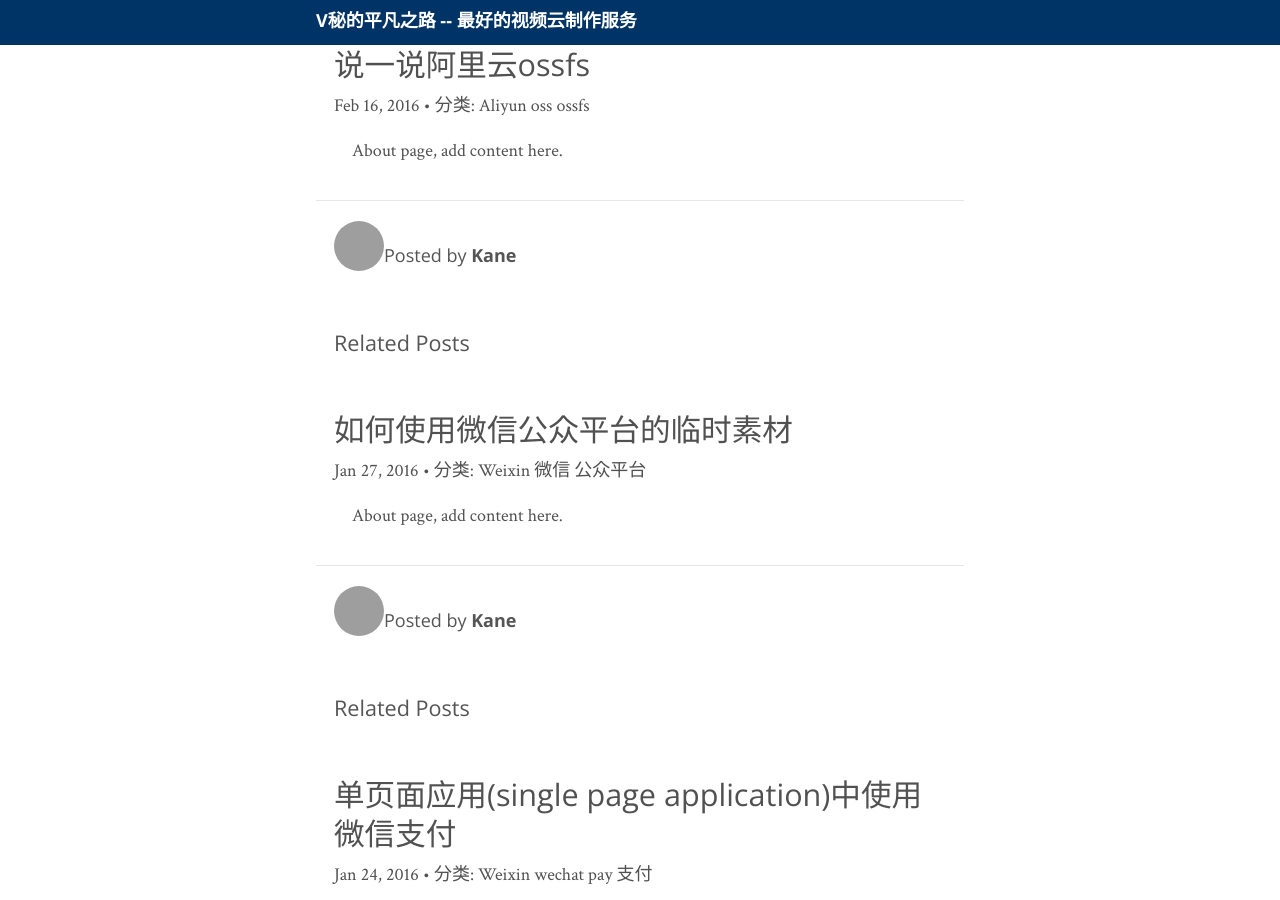
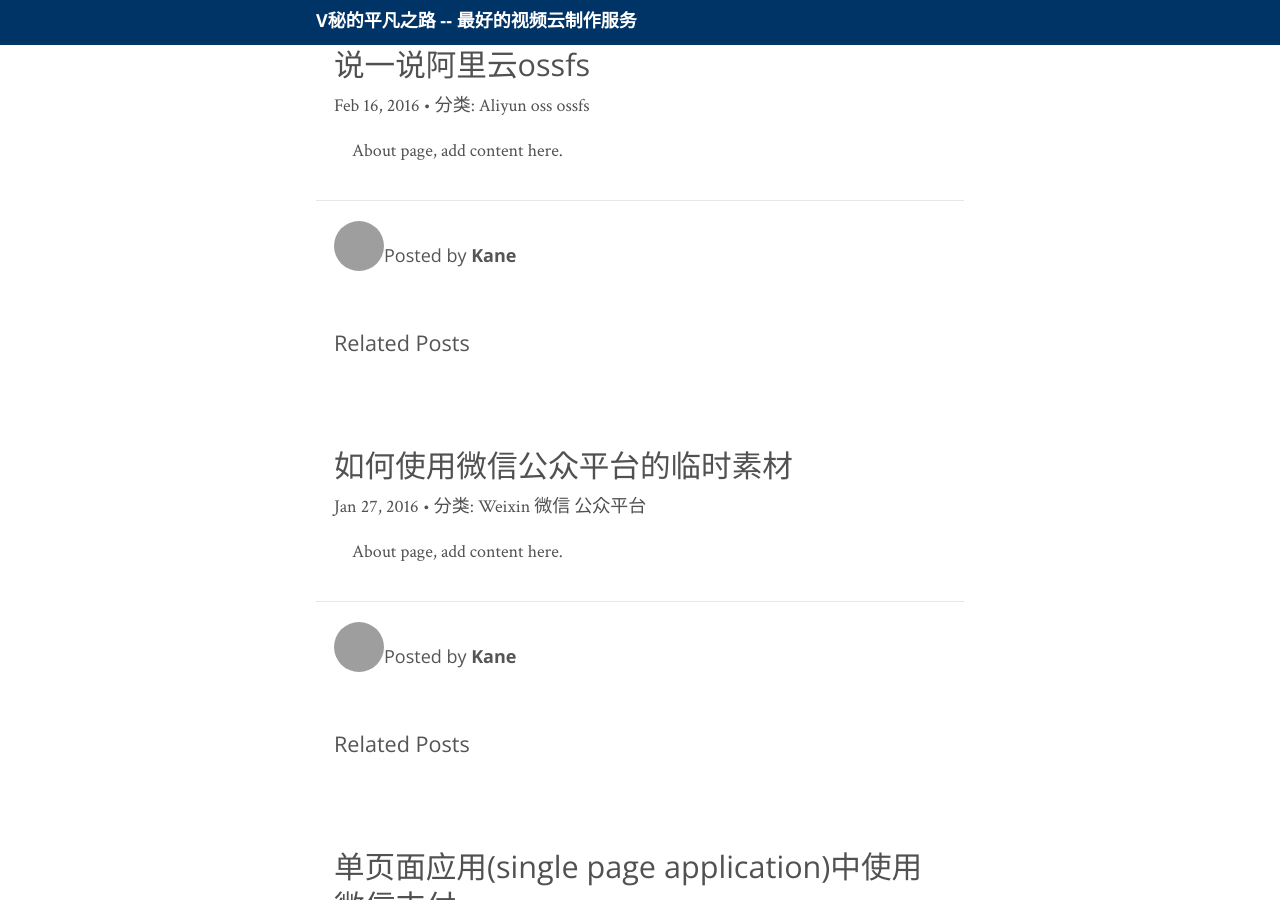
Before and after one commit to videome/-, a Jekyll site: the page built from index.html, in a window 1280 px wide and 900 px high. Built offline with Jekyll 4.4.1, drawn with Linux system fonts in a browser that asks for light colours; the list of posts is cut into pages by our own code; comment, search, counter and statistics services are not loaded; grey boxes are pictures that could not be loaded.

Commit message:
Fix the id and style of disqus div.

```diff
--- a/_includes/disqus.html
+++ b/_includes/disqus.html
@@ -1,4 +1,4 @@
-<div id="disqus_thread related"></div>
+<div id="disqus_thread" class="related"></div>
 <script type="text/javascript">
     var disqus_shortname = '{{ site.disqus }}';
 	(function() {
```
